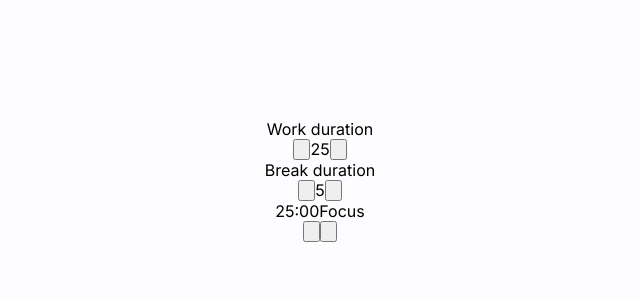
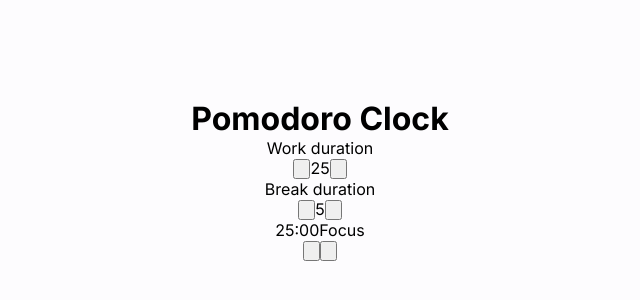
Before and after one commit to sepidsoroush/Pomodoro-Clock-React, a React (Create React App) app: page / in a window 1280 px wide. Shown: the part 220-520 px from the top of the page, without its empty margins (320-960 px from the left). Built offline with nearby package versions, Linux system fonts and the light colour scheme; some icons are missing.

Commit message:
Add a title to HTML

```diff
--- a/src/App.js
+++ b/src/App.js
@@ -5,6 +5,7 @@ import { PlayerPlay , PlayerPause , Refresh , ChevronUp , ChevronDown } from 'ta
 function App() {
   return (
     <div className="App">
+      <h1>Pomodoro Clock</h1>
       <div className="setting">
         <div>
           <span id="session-label" className='label'>Work duration</span>
```
